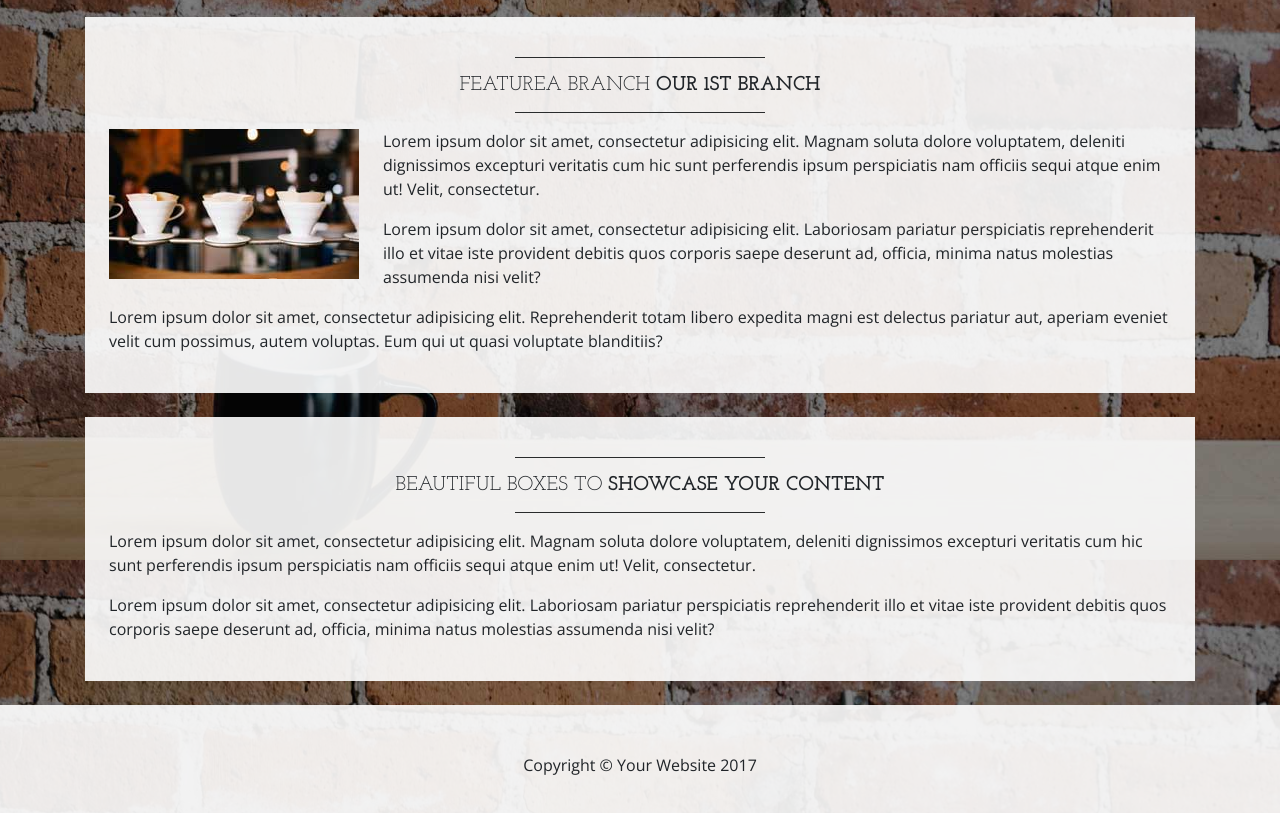
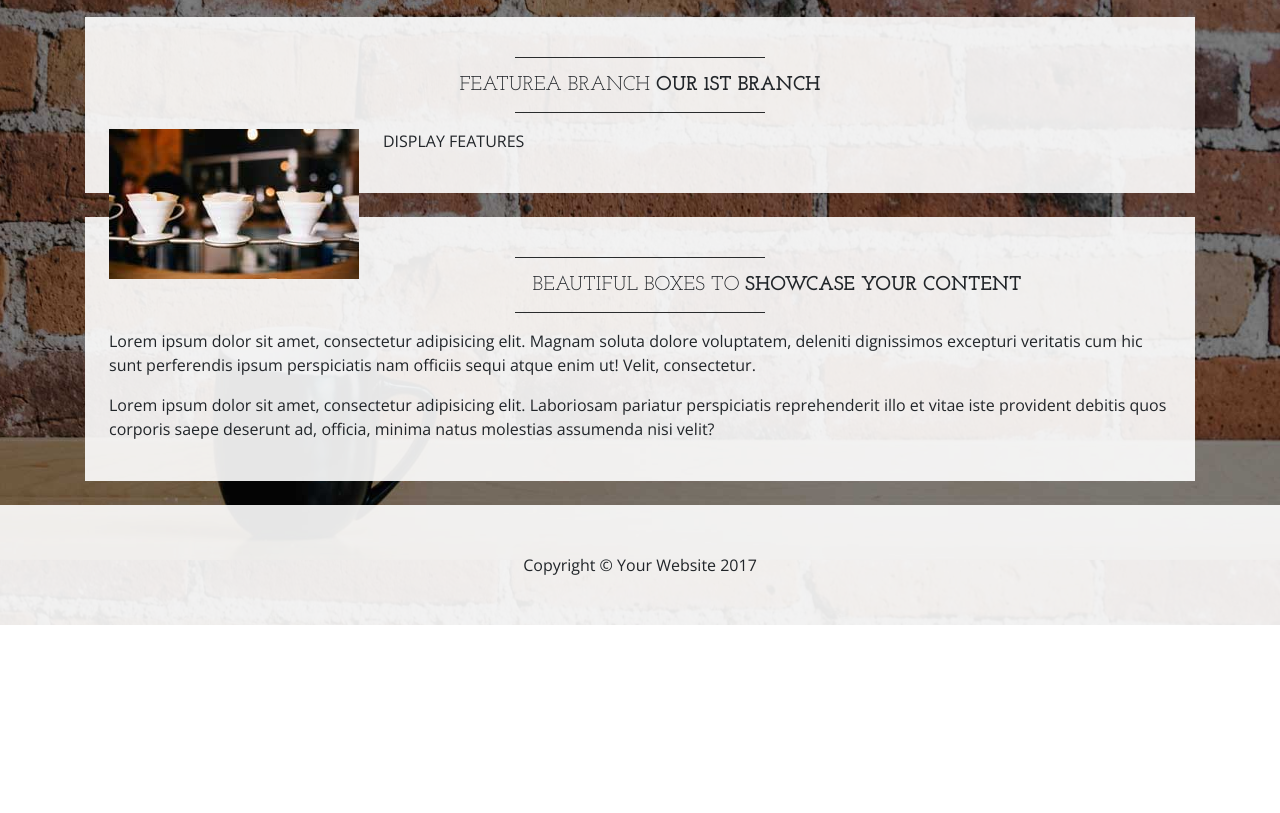
Before and after one commit to JasonDuquain/businesscasual, a website: page index.html in a window 1280 px wide. Shown: the part 1040-1853 px from the top of the page. After the commit the page ends 1665 px from the top, so only its background shows below. Drawn offline with nearby package versions, Linux system fonts and the light colour scheme.

Commit message:
chngd text - lara

```diff
--- a/index.html
+++ b/index.html
@@ -112,9 +112,7 @@
         </h2>
         <hr class="divider">
         <img class="img-fluid float-left mr-4 d-none d-lg-block" src="img/intro-pic.jpg" alt="">
-        <p>Lorem ipsum dolor sit amet, consectetur adipisicing elit. Magnam soluta dolore voluptatem, deleniti dignissimos excepturi veritatis cum hic sunt perferendis ipsum perspiciatis nam officiis sequi atque enim ut! Velit, consectetur.</p>
-        <p>Lorem ipsum dolor sit amet, consectetur adipisicing elit. Laboriosam pariatur perspiciatis reprehenderit illo et vitae iste provident debitis quos corporis saepe deserunt ad, officia, minima natus molestias assumenda nisi velit?</p>
-        <p>Lorem ipsum dolor sit amet, consectetur adipisicing elit. Reprehenderit totam libero expedita magni est delectus pariatur aut, aperiam eveniet velit cum possimus, autem voluptas. Eum qui ut quasi voluptate blanditiis?</p>
+<p>DISPLAY FEATURES</p>
       </div>
 
       <div class="bg-faded p-4 my-4">
```
